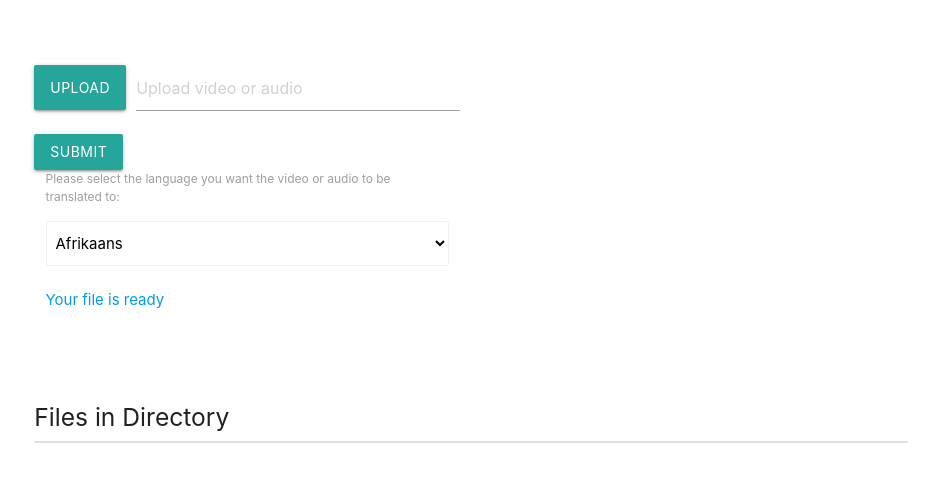
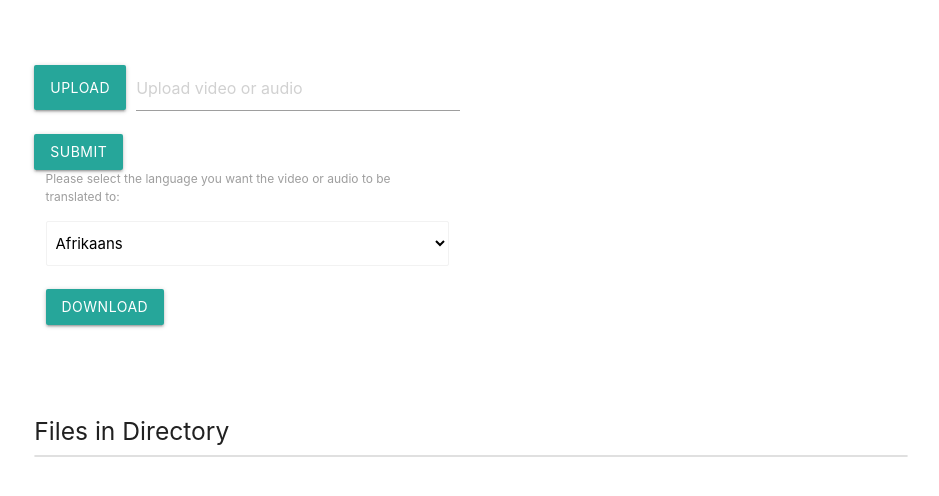
Before and after one commit to nevikelee/last2ndhackathon, a Flask app: template templates/index.html in a window 1280 px wide. Shown: the top 496 px of the page, without its empty margins (169-1108 px from the left). Run offline with Flask 3, Linux system fonts and the light colour scheme; the template is opened without the code that fills it, so the values that code supplies are empty.

Commit message:
Merge path fix and download link update

```diff
--- a/main.py
+++ b/main.py
@@ -168,9 +168,9 @@ def index():
             translated_text = TranslateText(text, language)
 
              # Translated text is turned into sound (Text-to-speech), audio file is saved
-            Text_to_speech2(file, translated_text, 1.0)
+            Text_to_speech(f'./files/translated_{file.filename}', translated_text)
 
-            return render_template('index.html', files=files, transcripted=text, translated=translated_text)
+            return render_template('index.html', files=files, transcripted=text, translated=translated_text, download_name=f'translated_{file.filename}')
         elif file and allowed_file(file.filename):
             # Saves uploaded file to files folder
             file.save(os.path.join(app.config['UPLOAD_FOLDER'], file.filename))
@@ -191,8 +191,8 @@ def index():
             Text_to_speech(f'./files/translated_{file.filename}.mp3', translated_text, speed)
 
             # New speech replaces old speech in the original video
-            Replace_sound(f'./files/{file.filename}', f'./files/translated_{file.filename}.mp3', './files/translated_{file.filename}')
-            return render_template('index.html', files=files, transcripted=text, translated=translated_text)
+            Replace_sound(f'./files/{file.filename}', f'./files/translated_{file.filename}.mp3', f'./files/translated_{file.filename}')
+            return render_template('index.html', files=files, transcripted=text, translated=translated_text, download_name=f'translated_{file.filename}')
         else:
             flash('Incorrect file type')
             redirect('/')
--- a/templates/index.html
+++ b/templates/index.html
@@ -239,7 +239,7 @@
                         <option>Welsh</option>
                     </select>
                     <br>
-                    <a href="/files/translated_video.mp4" download="translated_video.mp4">Your file is ready</a>
+                    <a class="btn waves-effect waves-light" href="/files/{{ download_name }}" download="{{ download_name }}">Download</a>
                     </div>
                 </form>
 
```
